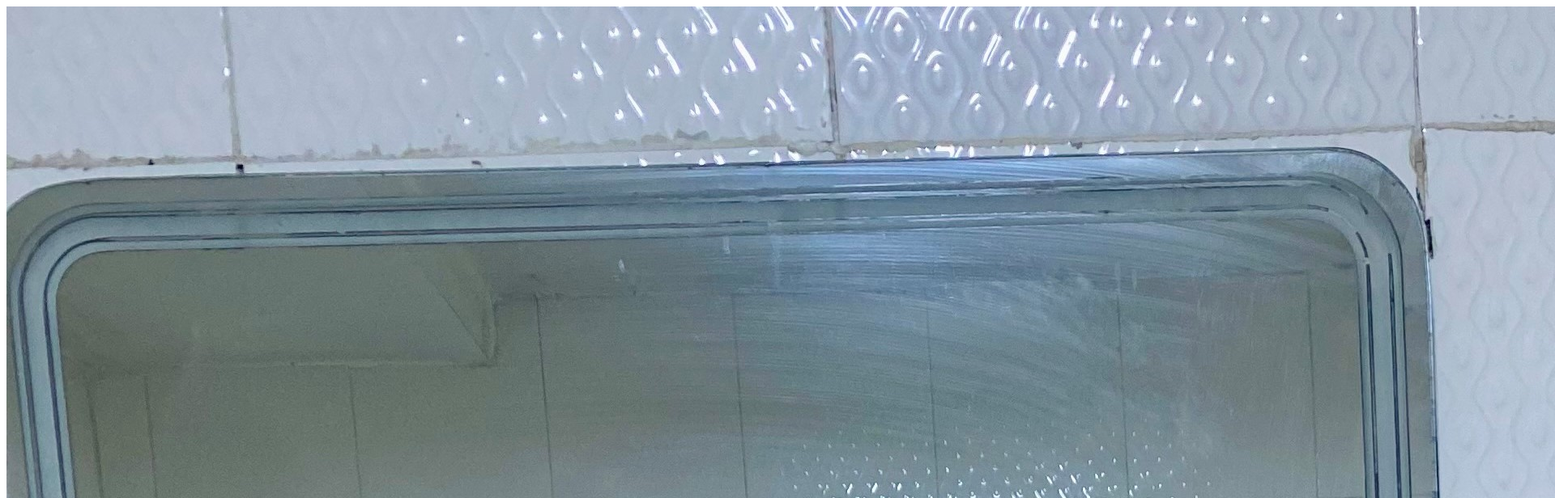
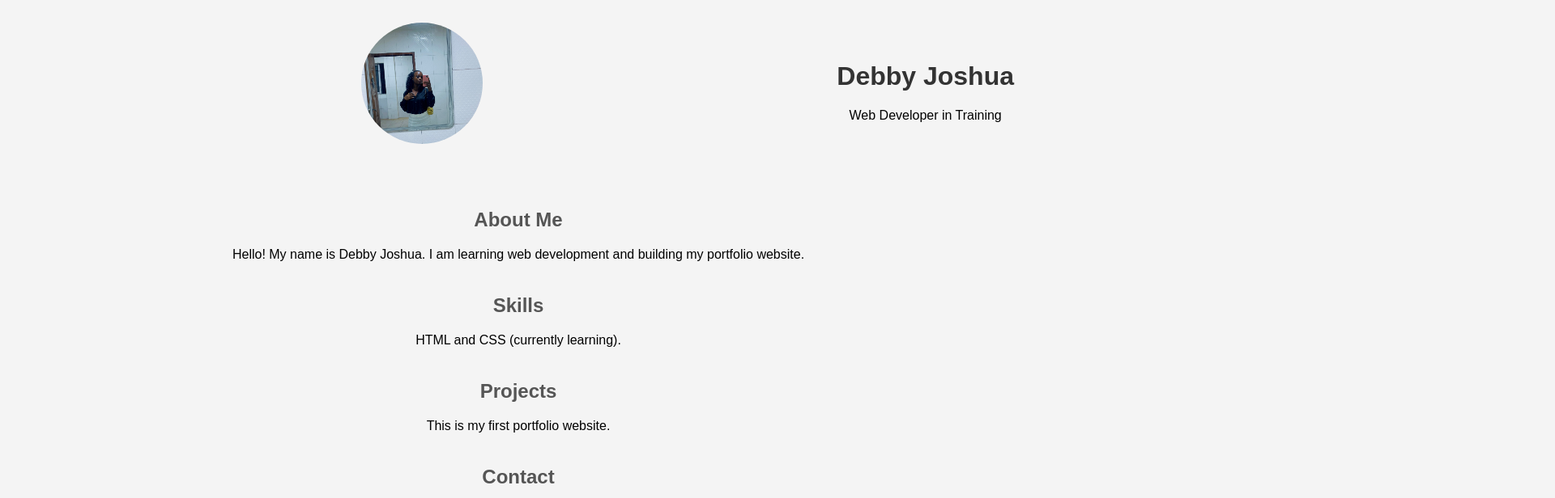
Before and after one commit to DebbyJoshua/debbyjoshua-portfolio, a plain HTML site: page index.html in a window 1280 px wide. Shown: the top 616 px of the page at 81% size, 1920 px wide, since content can reach past the window. Drawn offline with Linux system fonts and the light colour scheme.

Commit message:
Update index.html

```diff
--- a/index.html
+++ b/index.html
@@ -1,12 +1,19 @@
 <!DOCTYPE html>
 <html>
+
+<head>
+<title>Debby Joshua Portfolio</title>
+<link rel="stylesheet" href="style.css">
+</head>
 
 <body>
 
 <div class="header">
 <img src="profile.JPG" alt="My Photo">
+<div>
 <h1>Debby Joshua</h1>
 <p>Web Developer in Training</p>
+</div>
 </div>
 
 <h2>About Me</h2>
```
